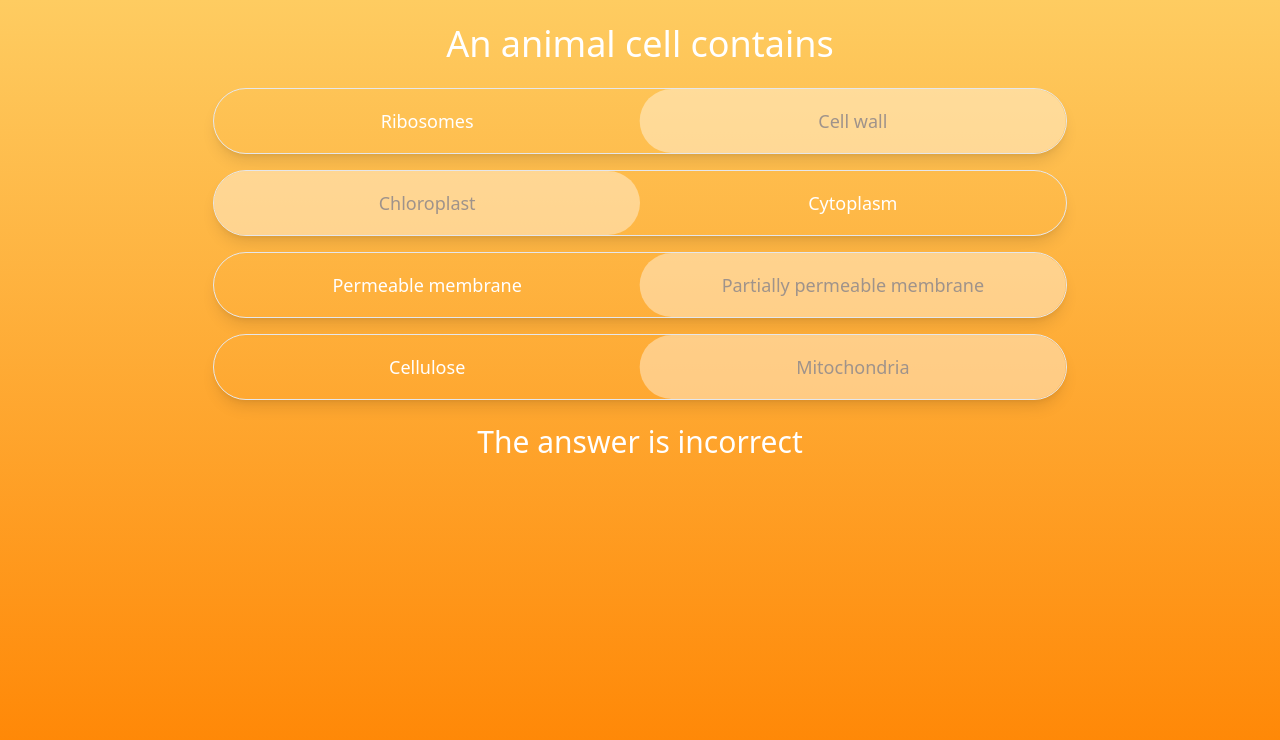
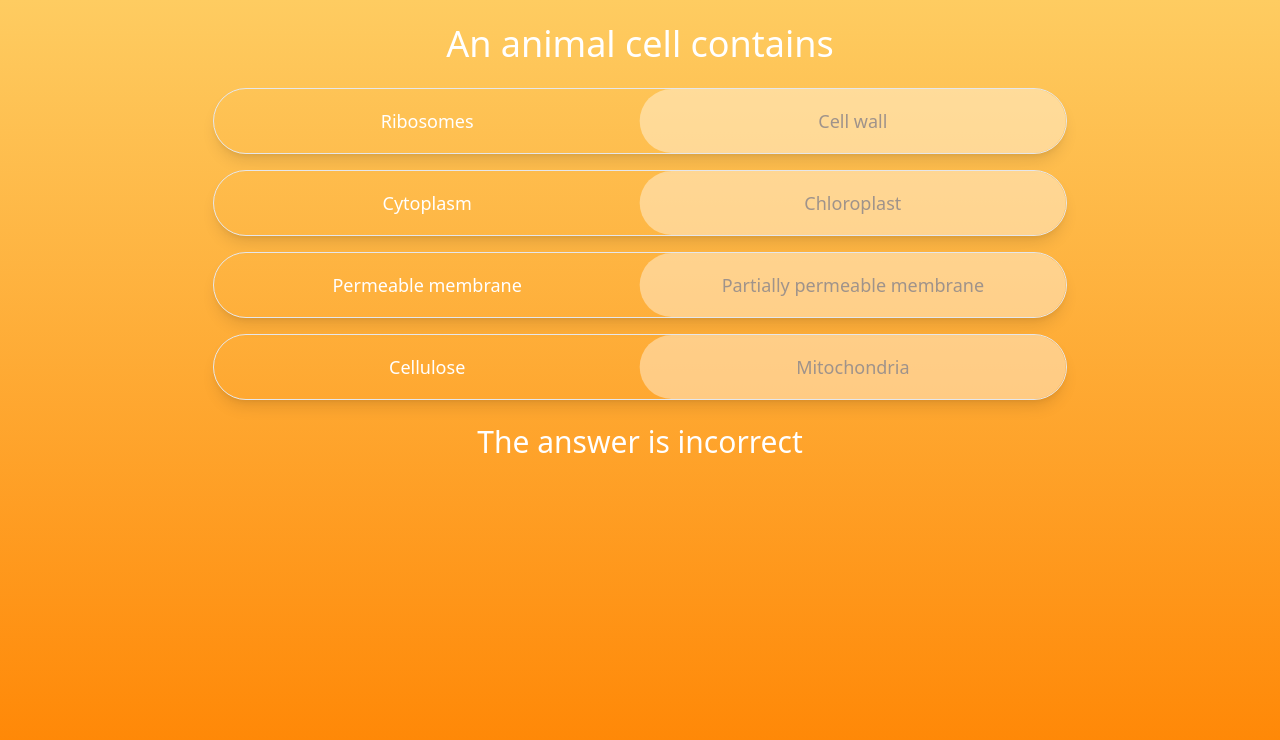
Before and after one commit to joemccleary-frontend/seneca-task, a Next.js app: page / in a window 1280 px wide. Shown: the top 740 px of the page. Built offline with nearby package versions, Linux system fonts and the light colour scheme.

Commit message:
Added randomized option order

```diff
--- a/app/components/ToggleQuestion.tsx
+++ b/app/components/ToggleQuestion.tsx
@@ -8,6 +8,7 @@ import confetti from "canvas-confetti";
 interface Answer {
   incorrect: string[];
   correct: string;
+  randomizedOptions: string[];
 }
 interface Question {
   questionNumber: number;
@@ -21,7 +22,27 @@ export default function ToggleQuestion() {
   const [correctAnswers, setCorrectAnswers] = useState<boolean[][]>([]);
   const [correctPercentages, setCorrectPercentages] = useState<number[]>([]); // Store percentages per question
   const [currentQuestionNumber, setCurrentQuestionNumber] = useState(0);
-  const [isLocked, setIsLocked] = useState(false);
+  const [lockedQuestions, setLockedQuestions] = useState<boolean[]>([]);
+
+  const buildRandomizedOptions = (questions: Question[]): Question[] => {
+    return questions.map((question) => ({
+      ...question,
+      answers: question.answers.map((answer) => ({
+        ...answer,
+        randomizedOptions: shuffleArray([answer.correct, ...answer.incorrect]),
+      })),
+    }));
+  };
+
+  // Helper function to shuffle an array (Fisher-Yates shuffle)
+  const shuffleArray = <T,>(array: T[]): T[] => {
+    const shuffled = [...array];
+    for (let i = shuffled.length - 1; i > 0; i--) {
+      const j = Math.floor(Math.random() * (i + 1));
+      [shuffled[i], shuffled[j]] = [shuffled[j], shuffled[i]];
+    }
+    return shuffled;
+  };
 
   useEffect(() => {
     const fetchData = async () => {
@@ -29,8 +50,8 @@ export default function ToggleQuestion() {
       try {
         const res = await fetch("/api/toggleData");
         const data = await res.json();
-        console.log(data);
-        setQuestionData(data);
+        const randomOptions = buildRandomizedOptions(data);
+        setQuestionData(randomOptions);
 
         // Initialize selections for the first question
         initializeQuestion(data[0]);
@@ -63,8 +84,10 @@ export default function ToggleQuestion() {
       question.answers.map((_, i) => i === initialCorrectIndex),
     ]);
 
-    // Initialize percentage for the current question as 0
     setCorrectPercentages((prev) => [...prev, 0]);
+
+    // Ensure new questions are unlocked
+    setLockedQuestions((prev) => [...prev, false]);
   };
 
   const handleAnswerSelect = (
@@ -72,7 +95,7 @@ export default function ToggleQuestion() {
     selected: string,
     isCorrect: boolean
   ) => {
-    if (isLocked) return; // Prevent changes if locked
+    if (lockedQuestions[currentQuestionNumber]) return; // Prevent changes if locked
 
     const updatedCorrectAnswers = [...correctAnswers];
     updatedCorrectAnswers[currentQuestionNumber][index] = isCorrect;
@@ -84,6 +107,7 @@ export default function ToggleQuestion() {
       return newAnswers;
     });
 
+    //calculate percentage
     const totalCorrect =
       updatedCorrectAnswers[currentQuestionNumber].filter(Boolean).length;
     const percentage = Math.round(
@@ -92,23 +116,29 @@ export default function ToggleQuestion() {
         100
     );
 
-    if (!isLocked) {
-      const updatedPercentages = [...correctPercentages];
-      updatedPercentages[currentQuestionNumber] = percentage;
-      setCorrectPercentages(updatedPercentages);
-    }
+    //if all correct trigger next question
+    if (percentage === 100) {
+      // Lock only the current question
+      setLockedQuestions((prev) => {
+        const newLocks = [...prev];
+        newLocks[currentQuestionNumber] = true;
+        return newLocks;
+      });
 
-    if (percentage === 100) {
-      setIsLocked(true);
       confetti({
         particleCount: 100,
         spread: 70,
         origin: { y: 0.6 },
       });
+
       setTimeout(() => {
         moveToNextQuestion();
       }, 1800);
     }
+    //update percentage tracker
+    const updatedPercentages = [...correctPercentages];
+    updatedPercentages[currentQuestionNumber] = percentage;
+    setCorrectPercentages(updatedPercentages);
   };
 
   const moveToNextQuestion = () => {
@@ -130,7 +160,7 @@ export default function ToggleQuestion() {
   };
 
   const calculateBackgroundColour = (qIndex: number) => {
-    if (isLocked && correctPercentages[qIndex] === 100) {
+    if (correctPercentages[qIndex] === 100) {
       return "bg-gradient-to-b from-[#75dfc2] to-[#59cada]";
     }
     const percentage = correctPercentages[qIndex];
--- a/app/components/TwoStateSwitch.tsx
+++ b/app/components/TwoStateSwitch.tsx
@@ -4,6 +4,7 @@ import React, { useState, useEffect, useRef } from "react";
 interface Answer {
   incorrect: string[];
   correct: string;
+  randomizedOptions: string[];
 }
 
 interface SwitchProps {
@@ -22,12 +23,11 @@ const TwoStateSwitch = ({
   index,
 }: SwitchProps) => {
   const [selectedValue, setSelectedValue] = useState<string | null>(null);
-  const options = [answers.correct, ...answers.incorrect];
-  const [isOn, setIsOn] = useState(false);
+  const options = answers.randomizedOptions;
+  const [isRight, setIsRight] = useState(false);
   const [isOverflowing, setIsOverflowing] = useState(false);
   const containerRef = useRef<HTMLDivElement>(null);
   const spanRef = useRef<HTMLSpanElement>(null);
-
   // Function to check if text is overflowing
   const checkOverflow = () => {
     if (containerRef.current && spanRef.current) {
@@ -37,6 +37,7 @@ const TwoStateSwitch = ({
     }
   };
 
+  //check if screen has been resized for overflowing
   useEffect(() => {
     checkOverflow();
     window.addEventListener("resize", checkOverflow);
@@ -46,14 +47,20 @@ const TwoStateSwitch = ({
   useEffect(() => {
     if (defaultSelected) {
       setSelectedValue(defaultSelected);
-      if (answers.correct !== defaultSelected) setIsOn(true);
+
+      //find index of default selected in randomizedoptions array
+      const indexInRandomizedOptions = answers.randomizedOptions.findIndex(
+        (option) => option === defaultSelected
+      );
+      //0 is falsy
+      if (indexInRandomizedOptions) setIsRight(true);
       onSelect(defaultSelected, answers.correct == defaultSelected);
     }
   }, [defaultSelected]);
 
   const handleClick = (value: string) => {
     if (correctPercentage === 100 || value === selectedValue) return;
-    setIsOn(!isOn);
+    setIsRight(!isRight);
     setSelectedValue(value);
     const isCorrect = value === answers.correct;
     onSelect(value, isCorrect);
@@ -72,10 +79,10 @@ const TwoStateSwitch = ({
       >
         <div
           className={`absolute h-16 w-1/2 transition-transform duration-200 bg-white bg-opacity-40
-          ${!isOverflowing && isOn ? "translate-x-full" : "translate-x-0"}
+          ${!isOverflowing && isRight ? "translate-x-full" : "translate-x-0"}
           ${isOverflowing ? "w-full h-16 rounded-b-[35px]" : "rounded-full"}
-          ${isOverflowing && !isOn ? "rounded-t-[35px] rounded-b-none" : ""}
-          ${isOverflowing && isOn ? "translate-y-full" : "translate-y-0"}
+          ${isOverflowing && !isRight ? "rounded-t-[35px] rounded-b-none" : ""}
+          ${isOverflowing && isRight ? "translate-y-full" : "translate-y-0"}
           `}
           ref={containerRef}
         />
```
